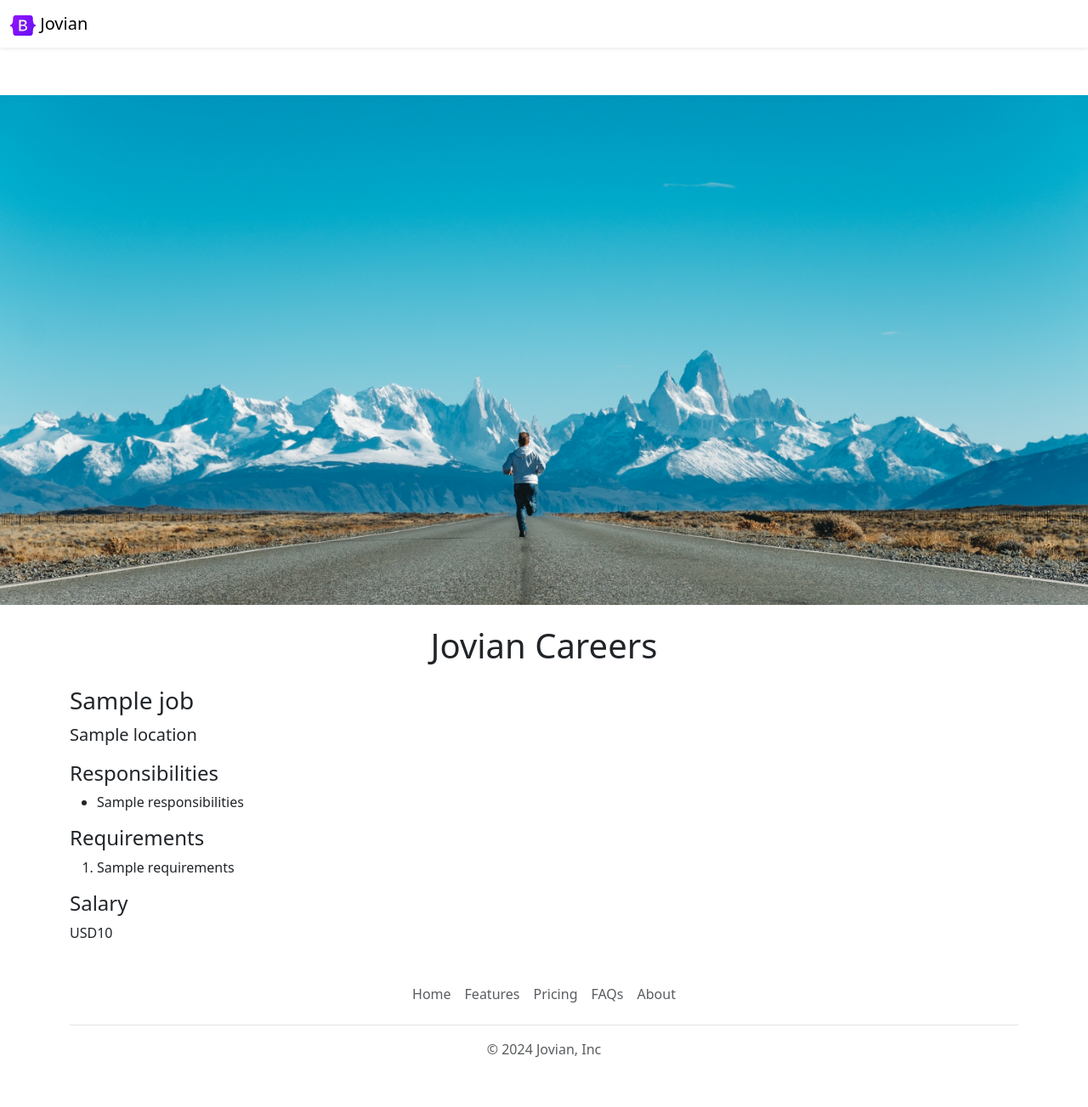
After one commit to theopeopeo/Flask-project, a Flask app: template templates/jobpage.html in a window 1280 px wide. The commit adds this page. Shown: the whole page at 85% size. Run offline with Flask 3, Linux system fonts and the light colour scheme; the template is opened without the code that fills it: most values are stand-ins (such as "Sample title", 1, 10 or a date in 2020).

Commit message:
dynamic pages for all jobpages

```diff
--- a/app.py
+++ b/app.py
@@ -1,8 +1,5 @@
 from flask import Flask, render_template, jsonify
-from database import load_jobs_from_db
-
-
-
+from database import load_jobs_from_db, load_job_from_db
 
 app = Flask(__name__)
 
@@ -10,12 +7,19 @@ app = Flask(__name__)
 @app.route("/")
 def hello_world():
     job_list = load_jobs_from_db()
-    return render_template("home.html", jobs=job_list, company_name="Jovian")
+    return render_template("home.html", jobs=job_list)
 
-"""@app.route("/api/jobs")
+@app.route("/api/jobs")
 def list_jobs():
-    return jsonify(jobs)"""
+    job_list = load_jobs_from_db()
+    return jsonify(job_list)
 
+@app.route("/job/<id>")
+def show_job(id):
+    job = load_job_from_db(id)
+    if not job:
+        return "Not Found", 404
+    return render_template("jobpage.html", job=job)
 
 if __name__ == "__main__":
     app.run(host="0.0.0.0", debug=True)
--- /dev/null
+++ b/templates/banner.html
@@ -0,0 +1,10 @@
+<style>
+    #mountains {
+        height: 600px;
+        width: 100%;
+        margin-bottom: 16px;
+        object-fit: cover;
+    }
+</style>
+
+<img class="img-fluid" id = "mountains" src="https://flask-project-psdd.onrender.com/static/mountains.jpg" alt="mountains">
--- /dev/null
+++ b/templates/bootstrap.html
@@ -0,0 +1,3 @@
+<meta charset="utf-8">
+        <meta name="viewport" content="width=device-width, initial-scale=1">
+        <link href="https://cdn.jsdelivr.net/npm/bootstrap@5.3.3/dist/css/bootstrap.min.css" rel="stylesheet" integrity="sha384-QWTKZyjpPEjISv5WaRU9OFeRpok6YctnYmDr5pNlyT2bRjXh0JMhjY6hW+ALEwIH" crossorigin="anonymous">
--- a/templates/jobitem.html
+++ b/templates/jobitem.html
@@ -13,7 +13,7 @@
         {% endif %}
 </div>
 <div class="col-2">
-    <a href="mailto:tml111@hotmail.com?subject=Application for {{job['title']}}" type="button" class="btn btn-outline-primary">Apply</a>
+    <a href="/job/{{job['id']}}" type="button" class="btn btn-outline-primary">Apply</a>
 </div>
 
 </div>
--- /dev/null
+++ b/templates/jobpage.html
@@ -0,0 +1,34 @@
+<!DOCTYPE html>
+<html>
+    <head>
+        <title>{{job.title}} - Flask-project</title>
+        {% include 'bootstrap.html' %}
+    </head>
+    <body>
+        {% include 'nav.html' %}
+        {% include 'banner.html' %}
+        <div class="container">
+            <h1 class = "text-center mt-2 mb-4"> Jovian Careers</h1>
+            <h3 class="mb-2"> {{job.title}}</h3>
+            <p class="lead mt-0">{{job.location}}</p>
+            <h4> Responsibilities</h4>
+            <ul>
+                {% for line in job.responsibilities.split("\n") %}
+                <li>{{line}}</li>
+                {% endfor %}
+            </ul>
+            <h4> Requirements</h4>
+            <ol>
+                {% for line in job.requirements.split("\n") %}
+                    <li>{{line}}</li>
+                {% endfor %}
+            </ol>
+            <h4> Salary</h4>
+            <p>{{job.currency}}{{job.salary}}</p>
+        </div>
+
+        {% include 'footer.html' %}
+    </body>
+
+
+</html>
--- a/templates/nav.html
+++ b/templates/nav.html
@@ -1,6 +1,6 @@
 <nav class="navbar shadow-sm fixed top bg-white" >
     <div class="container-fluid">
-      <a class="navbar-brand" href="#">
+      <a class="navbar-brand" href="/">
         <img src="/static/bootstrap-logo.svg" alt="Bootstrap" width="30" height="24" class="d-inline-block align text-top">
         Jovian
       </a>
```
Also changed, not shown: database.py (+10 -0 lines), templates/home.html (+4 -10 lines).
